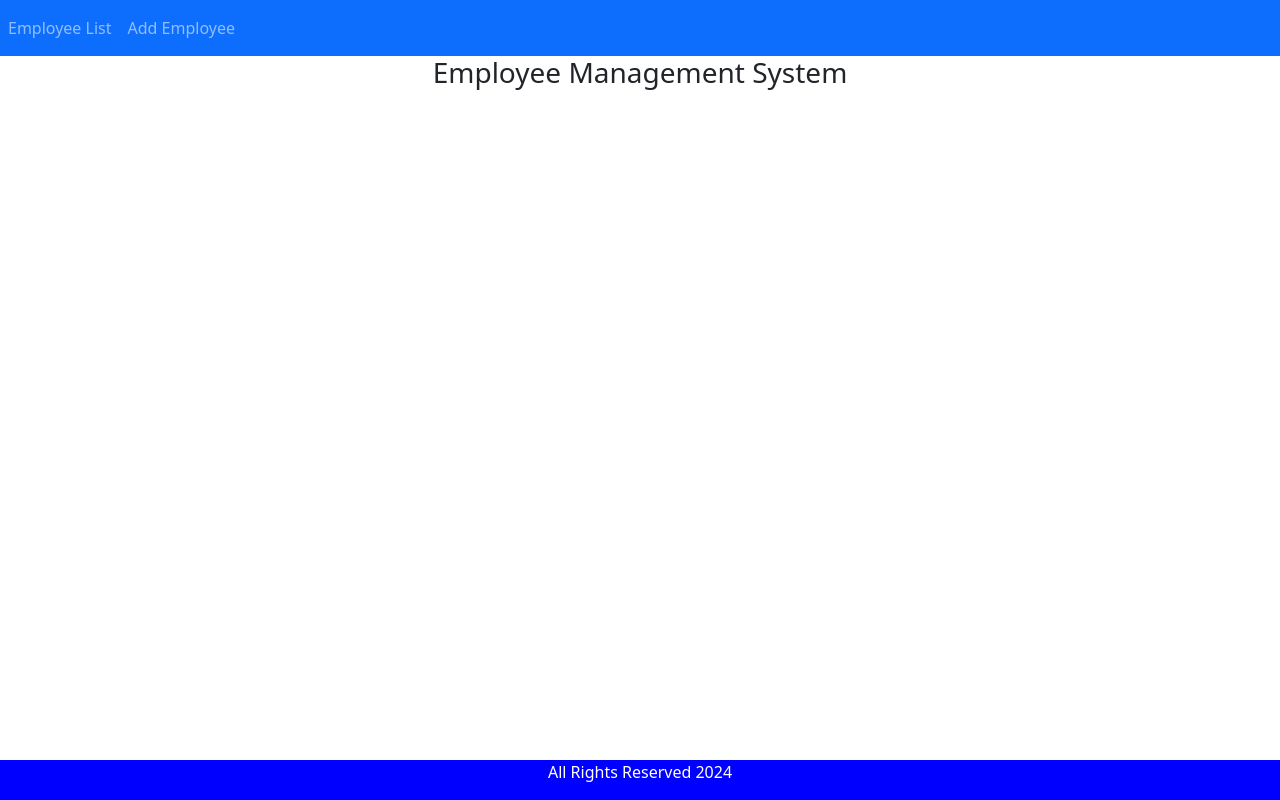
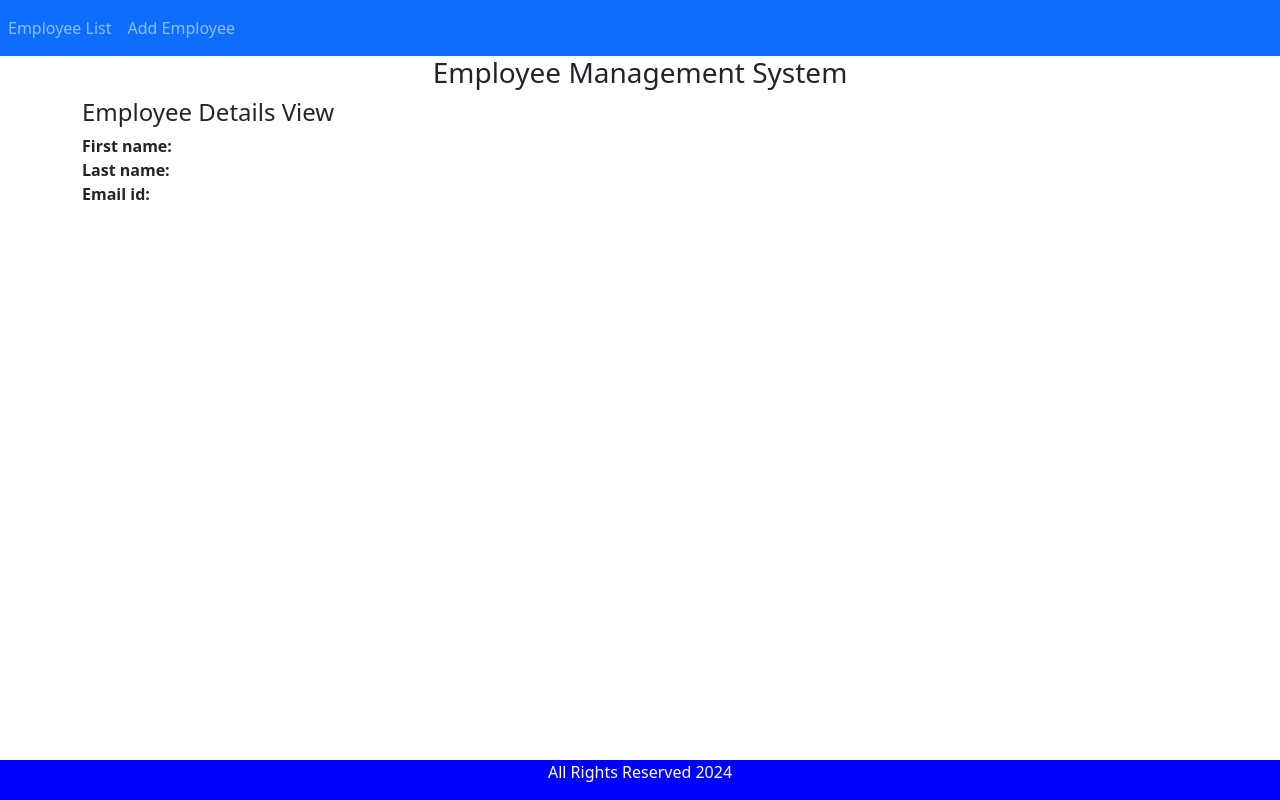
Before and after one commit to lukaszgardecki/employee-ms, an Angular app in the folder angular-frontend/: page /employee-details/1 in a window 1280 px wide. Before the commit this address led to /. Built offline with nearby package versions, Linux system fonts and the light colour scheme; no server answers.

Commit message:
Add employee's info view

```diff
--- a/angular-frontend/src/app/app-routing.module.ts
+++ b/angular-frontend/src/app/app-routing.module.ts
@@ -3,12 +3,14 @@ import { RouterModule, Routes } from '@angular/router';
 import { EmployeeListComponent } from './employee-list/employee-list.component';
 import { CreateEmployeeComponent } from './create-employee/create-employee.component';
 import { UpdateEmployeeComponent } from './update-employee/update-employee.component';
+import { EmployeeDetailsComponent } from './employee-details/employee-details.component';
 
 const routes: Routes = [
   {path: 'employees', component: EmployeeListComponent},
   {path: 'create-employee', component: CreateEmployeeComponent},
   {path: '', redirectTo: 'employees', pathMatch: 'full'},
-  {path: 'update-employee/:id', component: UpdateEmployeeComponent}
+  {path: 'update-employee/:id', component: UpdateEmployeeComponent},
+  {path: 'employee-details/:id', component: EmployeeDetailsComponent}
 ];
 
 @NgModule({
--- a/angular-frontend/src/app/app.module.ts
+++ b/angular-frontend/src/app/app.module.ts
@@ -8,13 +8,15 @@ import { HttpClientModule } from '@angular/common/http';
 import { CreateEmployeeComponent } from './create-employee/create-employee.component';
 import { FormsModule } from '@angular/forms';
 import { UpdateEmployeeComponent } from './update-employee/update-employee.component';
+import { EmployeeDetailsComponent } from './employee-details/employee-details.component';
 
 @NgModule({
   declarations: [
     AppComponent,
     EmployeeListComponent,
     CreateEmployeeComponent,
-    UpdateEmployeeComponent
+    UpdateEmployeeComponent,
+    EmployeeDetailsComponent
   ],
   imports: [
     BrowserModule,
--- /dev/null
+++ b/angular-frontend/src/app/employee-details/employee-details.component.html
@@ -0,0 +1,12 @@
+<h4>Employee Details View</h4>
+<div>
+    <div>
+        <label><b>First name:</b></label> {{employee.firstName}}
+    </div>
+    <div>
+        <label><b>Last name:</b></label> {{employee.lastName}}
+    </div>
+    <div>
+        <label><b>Email id:</b></label> {{employee.emailId}}
+    </div>
+</div>
--- /dev/null
+++ b/angular-frontend/src/app/employee-details/employee-details.component.ts
@@ -0,0 +1,25 @@
+import { Component, OnInit } from '@angular/core';
+import { Employee } from '../employee';
+import { EmployeeService } from '../services/employee.service';
+import { ActivatedRoute } from '@angular/router';
+
+@Component({
+  selector: 'app-employee-details',
+  templateUrl: './employee-details.component.html',
+  styleUrl: './employee-details.component.css'
+})
+export class EmployeeDetailsComponent implements OnInit {
+  id: number;
+  employee: Employee;
+
+  constructor(private employeeService: EmployeeService, private route: ActivatedRoute) { }
+
+  ngOnInit(): void {
+      this.id = this.route.snapshot.params["id"];
+
+      this.employee = new Employee();
+      this.employeeService.getEmployeeById(this.id).subscribe(emp => {
+        this.employee = emp;
+      });
+  }
+}
--- a/angular-frontend/src/app/employee-list/employee-list.component.html
+++ b/angular-frontend/src/app/employee-list/employee-list.component.html
@@ -16,6 +16,7 @@
             <td>
                 <button (click)="updateEmployee(employee.id)" class="btn btn-info">Update</button>
                 <button (click)="deleteEmployee(employee.id)" class="btn btn-danger">Delete</button>
+                <button (click)="showEmployeeDetails(employee.id)" class="btn btn-info">View</button>
         </tr>
     </tbody>
 </table>
--- a/angular-frontend/src/app/employee-list/employee-list.component.ts
+++ b/angular-frontend/src/app/employee-list/employee-list.component.ts
@@ -33,4 +33,8 @@ export class EmployeeListComponent implements OnInit {
       this.getEmployees();
     });
   }
+
+  showEmployeeDetails(id: number) {
+    this.router.navigate(["employee-details", id]);
+  }
 }
```
Also changed, not shown: angular-frontend/src/app/employee-details/employee-details.component.css (added), 1 other file (tests, documents, lock files or other folders).
